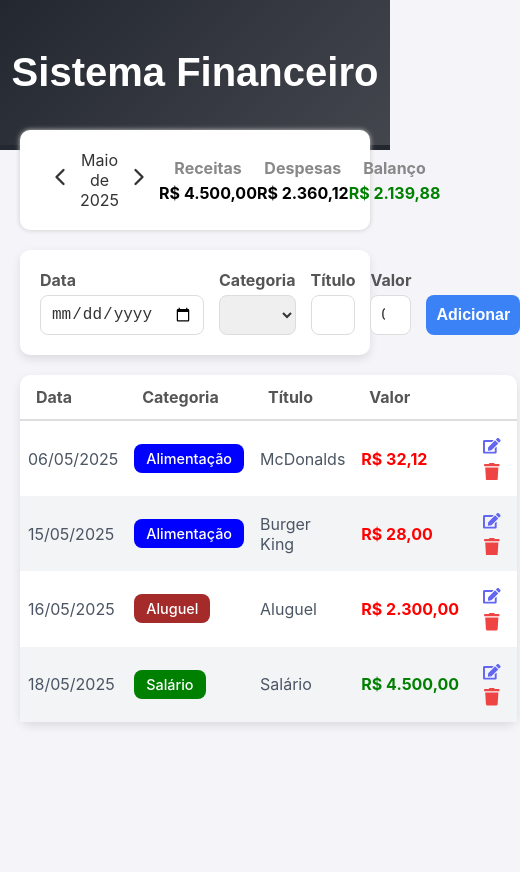
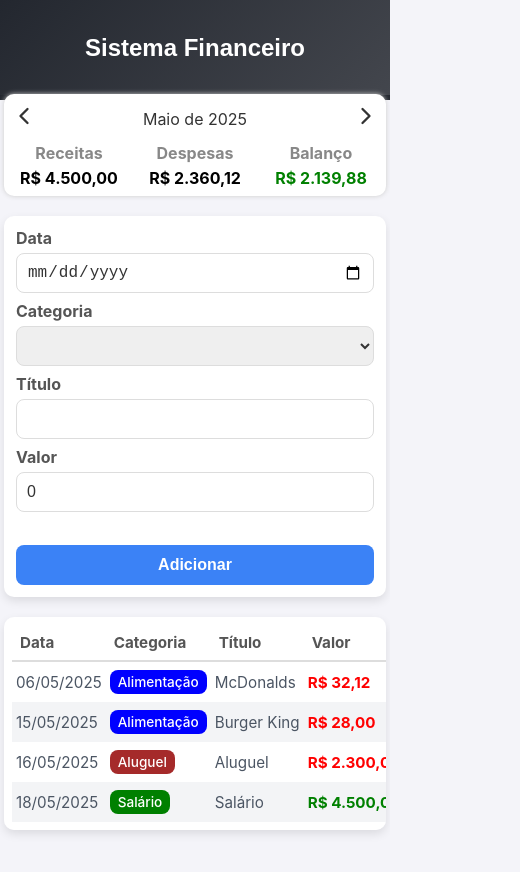
Before and after one commit to pedrokoerich/expense-tracker, a React (Create React App) app: page / in a window 390 px wide. Shown: the top 872 px of the page, 520 px wide, since content can reach past the window. Before the commit the page ends 844 px from the top, so only its background shows below. Built offline with nearby package versions, Linux system fonts and the light colour scheme.

Commit message:
style: ajustes na responsividade e versão mobile

```diff
--- a/src/App.styles.ts
+++ b/src/App.styles.ts
@@ -1,15 +1,21 @@
 import styled from 'styled-components';
 
-export const Container = styled.div``;
+export const Container = styled.div`
+    width: 100%;
+`;
 
 export const Header = styled.div`
-    background: linear-gradient(135deg, #23272f, #43464d); // chumbo/cinza escuro
+    background: linear-gradient(135deg, #23272f, #43464d);
     height: 150px;
     text-align: center;
     display: flex;
     align-items: center;
     justify-content: center;
     border-bottom: 5px solid #23272f;
+
+    @media (max-width: 600px) {
+        height: 100px;
+    }
 `;
 
 export const HeaderText = styled.h1`
@@ -18,6 +24,10 @@ export const HeaderText = styled.h1`
     color: #FFF;
     font-size: 2.5rem;
     font-weight: 600;
+
+    @media (max-width: 600px) {
+        font-size: 1.5rem;
+    }
 `;
 
 export const Body = styled.div`
@@ -25,4 +35,11 @@ export const Body = styled.div`
     max-width: 980px;
     margin-bottom: 50px;
     padding: 20px;
+
+    @media (max-width: 980px) {
+        padding: 10px;
+    }
+    @media (max-width: 600px) {
+        padding: 4px;
+    }
 `;
--- a/src/components/InfoArea/styles.ts
+++ b/src/components/InfoArea/styles.ts
@@ -4,16 +4,29 @@ export const Container = styled.div`
     background-color: #FFF;
     box-shadow: 0px 0px 5px #CCC;
     border-radius: 10px;
-    padding: 20px;
-    margin-top: -40px;
+    padding: 12px 10px;
+    margin-top: -24px;
     display: flex;
     align-items: center;
+
+    @media (max-width: 800px) {
+        flex-direction: column;
+        gap: 8px;
+        padding: 8px 4px;
+        margin-top: -10px;
+        margin-bottom: 16px; // Adiciona margem inferior no mobile
+    }
 `;
 
 export const MonthArea = styled.div`
     flex: 1;
     display: flex;
     align-items: center;
+
+    @media (max-width: 800px) {
+        width: 100%;
+        justify-content: center;
+    }
 `;
 
 export const MonthArrow = styled.div`
@@ -21,14 +34,33 @@ export const MonthArrow = styled.div`
     text-align: center;
     font-size: 25px;
     cursor: pointer;
+
+    @media (max-width: 600px) {
+        width: 32px;
+        font-size: 20px;
+    }
 `;
 
 export const MonthTitle = styled.div`
     flex: 1;
     text-align: center;
+    font-size: 1.2rem;
+
+    @media (max-width: 600px) {
+        font-size: 1rem;
+    }
 `;
 
 export const ResumeArea = styled.div`
     flex: 2;
     display: flex;
+    gap: 16px;
+
+    @media (max-width: 800px) {
+        width: 100%;
+        flex-direction: row;
+        gap: 4px;
+        justify-content: space-between;
+        align-items: center;
+    }
 `;
--- a/src/components/InputArea/styles.ts
+++ b/src/components/InputArea/styles.ts
@@ -9,6 +9,13 @@ export const Container = styled.div`
     display: flex;
     align-items: center;
     gap: 15px;
+
+    @media (max-width: 800px) {
+        flex-direction: column;
+        align-items: stretch;
+        gap: 8px;
+        padding: 12px;
+    }
 `;
 
 export const InputLabel = styled.label`
--- a/src/components/TableArea/styles.ts
+++ b/src/components/TableArea/styles.ts
@@ -8,13 +8,26 @@ export const Table = styled.table`
     border-radius: 10px;
     margin-top: 20px;
     border-collapse: collapse;
+
+    @media (max-width: 700px) {
+        display: block;
+        width: 100%;
+        overflow-x: auto;
+        white-space: nowrap;
+        padding: 8px;
+    }
 `;
 
 export const TableHeadColumn = styled.th<{ width?: number }>`
     width: ${props => props.width ? `${props.width}px` : 'auto'};
-    padding: 12px 16px; /* Aumentado para mais espaçamento interno */
+    padding: 12px 16px;
     text-align: left;
     font-size: 1rem;
     color: #555;
     border-bottom: 2px solid #ddd;
+
+    @media (max-width: 700px) {
+        padding: 8px 8px;
+        font-size: 0.95rem;
+    }
 `;
--- a/src/components/TableItem/styles.ts
+++ b/src/components/TableItem/styles.ts
@@ -2,38 +2,61 @@ import styled from 'styled-components';
 
 export const TableLine = styled.tr`
     &:nth-child(even) {
-        background-color: #f3f4f6; /* Cinza claro para linhas alternadas */
+        background-color: #f3f4f6;
+    }
+
+    @media (max-width: 700px) {
+        display: table-row;
     }
 `;
 
 export const TableColumn = styled.td`
-    padding: 12px 8px; /* Ajuste no espaçamento interno */
+    padding: 12px 8px;
     font-size: 1rem;
-    color: #4b5563; /* Cinza escuro para texto */
+    color: #4b5563;
+
+    @media (max-width: 700px) {
+        padding: 8px 4px;
+        font-size: 0.95rem;
+    }
 `;
 
 export const TableHeader = styled.th`
-    padding: 12px 8px; /* Espaçamento interno ajustado */
+    padding: 12px 8px;
     text-align: left;
     font-size: 1rem;
-    color: #374151; /* Cinza escuro */
-    border-bottom: 2px solid #e5e7eb; /* Linha separadora */
+    color: #374151;
+    border-bottom: 2px solid #e5e7eb;
+
+    @media (max-width: 700px) {
+        padding: 8px 4px;
+        font-size: 0.95rem;
+    }
 `;
 
 export const Category = styled.div<{ color: string }>`
     display: inline-block;
-    padding: 6px 12px; /* Mais espaçamento interno */
-    border-radius: 8px; /* Bordas mais arredondadas */
+    padding: 6px 12px;
+    border-radius: 8px;
     color: #fff;
     background-color: ${props => props.color};
     font-size: 0.9rem;
     font-weight: 500;
+
+    @media (max-width: 700px) {
+        padding: 4px 8px;
+        font-size: 0.85rem;
+    }
 `;
 
 export const Value = styled.div<{ color: string }>`
     color: ${props => props.color};
     font-weight: bold;
     font-size: 1rem;
+
+    @media (max-width: 700px) {
+        font-size: 0.95rem;
+    }
 `;
 
 export const IconButton = styled.button<{ edit?: boolean; delete?: boolean }>`
@@ -55,4 +78,9 @@ export const IconButton = styled.button<{ edit?: boolean; delete?: boolean }>`
     justify-content: center;
     padding: 4px;
     border-radius: 4px;
+
+    @media (max-width: 700px) {
+        font-size: 1rem;
+        padding: 2px;
+    }
 `;
```
Also changed, not shown: src/components/AddDrawer/style.ts (added, +40 -0 lines), src/components/ExpenseCardList/style.ts (added, +66 -0 lines).
